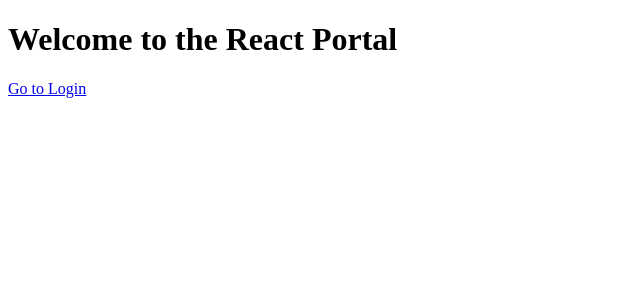
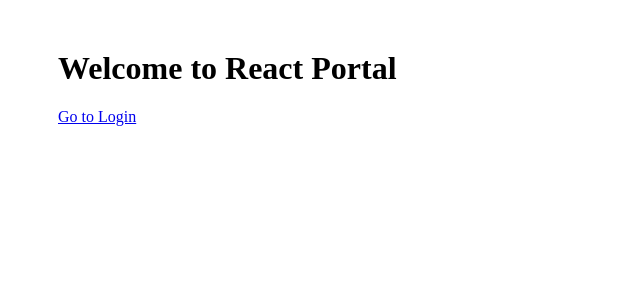
Before and after one commit to Sharmila127/frontend1112, a React (Vite) app: page / in a window 1280 px wide. Shown: the top 300 px of the page, without its empty margins (0-640 px from the left). Built offline with nearby package versions, Linux system fonts and the light colour scheme.

Commit message:
Update app.jsx

```diff
--- a/src/app.jsx
+++ b/src/app.jsx
@@ -3,8 +3,8 @@ import { Link } from 'react-router-dom';
 
 function App() {
   return (
-    <div>
-      <h1>Welcome to the React Portal</h1>
+    <div style={{ margin: '50px' }}>
+      <h1>Welcome to React Portal</h1>
       <Link to="/login">Go to Login</Link>
     </div>
   );
```
